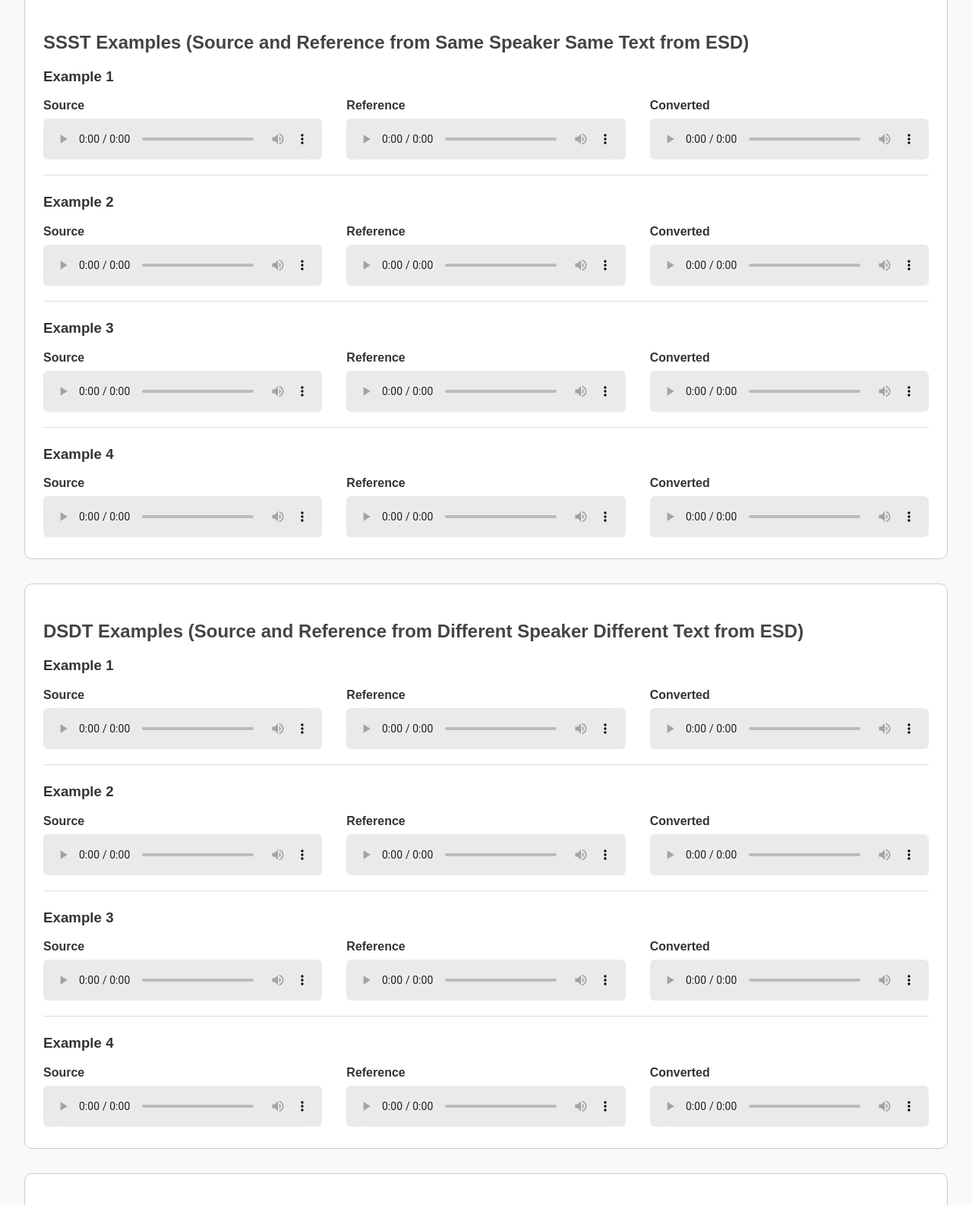
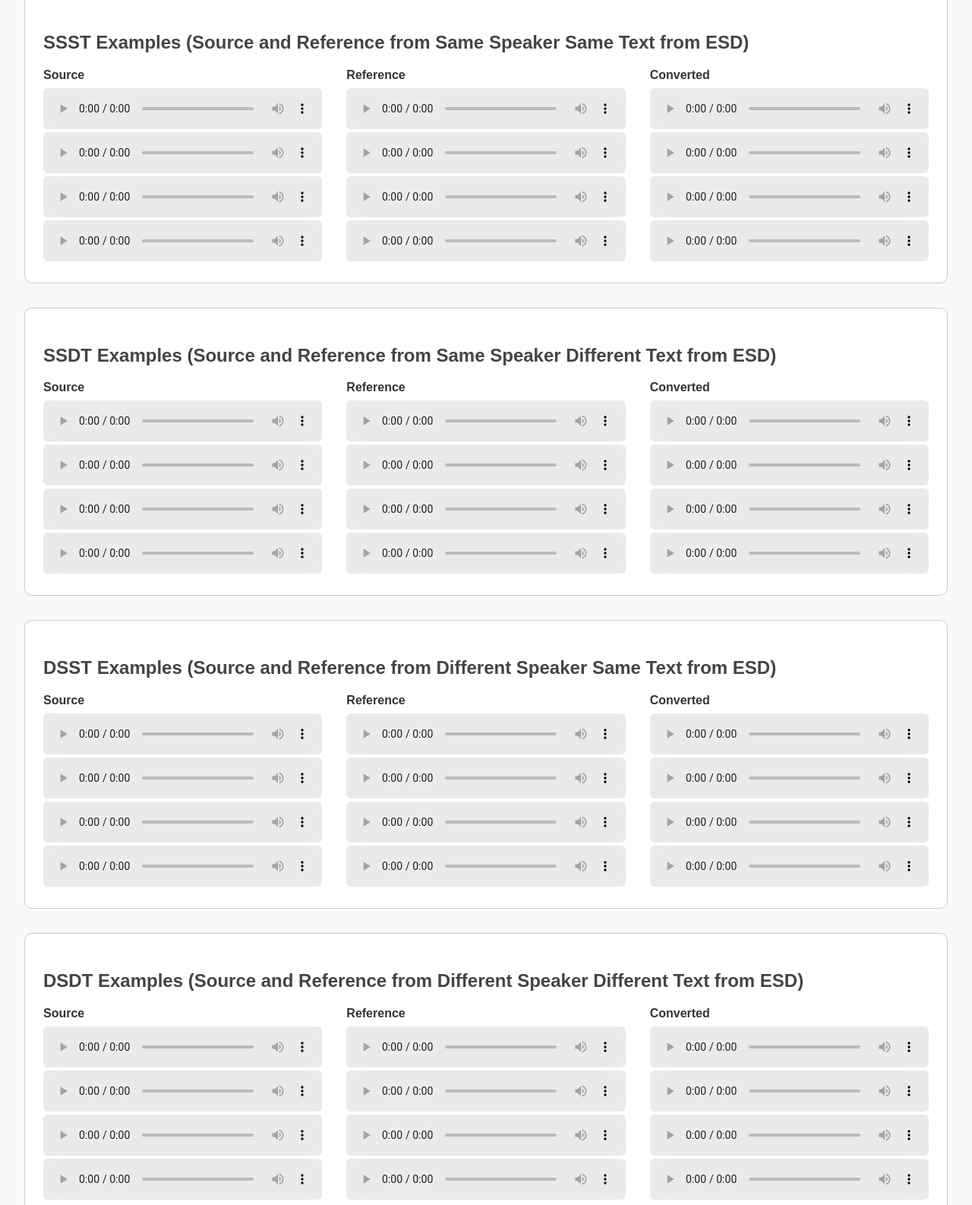
Before and after one commit to Soumya-dutta/a2a-zest, a plain HTML site: page index.html in a window 1280 px wide. Shown: the part 147-1733 px from the top of the page at 76% size. Drawn offline with Linux system fonts and the light colour scheme.

Commit message:
Add files via upload

```diff
--- a/index.html
+++ b/index.html
@@ -150,8 +150,7 @@
   <div class="example">
     <h2>SSST Examples (Source and Reference from Same Speaker Same Text from ESD)</h2>
 
-    <div class="sub-example">
-      <h3>Example 1</h3>
+
       <div class="audio-group">
         <figure class="audio-block">
           <figcaption>Source</figcaption>
@@ -166,69 +165,161 @@
           <audio controls src="samples/SSST/0012_000025--0012_000725.wav"></audio>
         </figure>
       </div>
-    </div>
 
-    <div class="sub-example">
-      <h3>Example 2</h3>
       <div class="audio-group">
         <figure class="audio-block">
-          <figcaption>Source</figcaption>
           <audio controls src="samples/SSST/0014_000029.wav"></audio>
         </figure>
         <figure class="audio-block">
-          <figcaption>Reference</figcaption>
           <audio controls src="samples/SSST/0014_000379.wav"></audio>
         </figure>
         <figure class="audio-block">
-          <figcaption>Converted</figcaption>
           <audio controls src="samples/SSST/0014_000029--0014_000379.wav"></audio>
+        </figure>
+      </div>
+
+      <div class="audio-group">
+        <figure class="audio-block">
+          <audio controls src="samples/SSST/0017_000026.wav"></audio>
+        </figure>
+        <figure class="audio-block">
+          <audio controls src="samples/SSST/0017_001076.wav"></audio>
+        </figure>
+        <figure class="audio-block">
+          <audio controls src="samples/SSST/0017_000026--0017_001076.wav"></audio>
+        </figure>
+      </div>
+
+      <div class="audio-group">
+        <figure class="audio-block">
+          <audio controls src="samples/SSST/0020_000036.wav"></audio>
+        </figure>
+        <figure class="audio-block">
+          <audio controls src="samples/SSST/0020_001436.wav"></audio>
+        </figure>
+        <figure class="audio-block">
+          <audio controls src="samples/SSST/0020_000036--0020_001436.wav"></audio>
         </figure>
       </div>
   </div>
 
-    <div class="sub-example">
-      <h3>Example 3</h3>
+  <!-- ====== SSDT GROUP ====== -->
+  <div class="example">
+    <h2>SSDT Examples (Source and Reference from Same Speaker Different Text from ESD)</h2>
       <div class="audio-group">
         <figure class="audio-block">
           <figcaption>Source</figcaption>
-          <audio controls src="samples/SSST/0017_000026.wav"></audio>
+          <audio controls src="samples/SSDT/0012_000028.wav"></audio>
         </figure>
         <figure class="audio-block">
           <figcaption>Reference</figcaption>
-          <audio controls src="samples/SSST/0017_001076.wav"></audio>
+          <audio controls src="samples/SSDT/0012_000385.wav"></audio>
         </figure>
         <figure class="audio-block">
           <figcaption>Converted</figcaption>
-          <audio controls src="samples/SSST/0017_000026--0017_001076.wav"></audio>
+          <audio controls src="samples/SSDT/0012_000028--0012_000385.wav"></audio>
+        </figure>
+      </div>
+
+
+      <div class="audio-group">
+        <figure class="audio-block">
+          <audio controls src="samples/SSDT/0015_000032.wav"></audio>
+        </figure>
+        <figure class="audio-block">
+          <audio controls src="samples/SSDT/0015_001073.wav"></audio>
+        </figure>
+        <figure class="audio-block">
+          <audio controls src="samples/SSDT/0015_000032--0015_001073.wav"></audio>
+        </figure>
+      </div>
+
+      <div class="audio-group">
+        <figure class="audio-block">
+          <audio controls src="samples/SSDT/0016_000035.wav"></audio>
+        </figure>
+        <figure class="audio-block">
+          <audio controls src="samples/SSDT/0016_001426.wav"></audio>
+        </figure>
+        <figure class="audio-block">
+          <audio controls src="samples/SSDT/0016_000035--0016_001426.wav"></audio>
+        </figure>
+      </div>
+
+
+      <div class="audio-group">
+        <figure class="audio-block">
+          <audio controls src="samples/SSDT/0018_000025.wav"></audio>
+        </figure>
+        <figure class="audio-block">
+          <audio controls src="samples/SSDT/0018_000730.wav"></audio>
+        </figure>
+        <figure class="audio-block">
+          <audio controls src="samples/SSDT/0018_000025--0018_000730.wav"></audio>
         </figure>
       </div>
   </div>
 
-    <div class="sub-example">
-      <h3>Example 4</h3>
+  <!-- ====== DSST GROUP ====== -->
+  <div class="example">
+    <h2>DSST Examples (Source and Reference from Different Speaker Same Text from ESD)</h2>
       <div class="audio-group">
         <figure class="audio-block">
           <figcaption>Source</figcaption>
-          <audio controls src="samples/SSST/0020_000036.wav"></audio>
+          <audio controls src="samples/DSST/0011_000023.wav"></audio>
         </figure>
         <figure class="audio-block">
           <figcaption>Reference</figcaption>
-          <audio controls src="samples/SSST/0020_001436.wav"></audio>
+          <audio controls src="samples/DSST/0013_000723.wav"></audio>
         </figure>
         <figure class="audio-block">
           <figcaption>Converted</figcaption>
-          <audio controls src="samples/SSST/0020_000036--0020_001436.wav"></audio>
+          <audio controls src="samples/DSST/0011_000023--0013_000723.wav"></audio>
         </figure>
       </div>
+
+
+      <div class="audio-group">
+        <figure class="audio-block">
+          <audio controls src="samples/DSST/0013_000044.wav"></audio>
+        </figure>
+        <figure class="audio-block">
+          <audio controls src="samples/DSST/0012_000394.wav"></audio>
+        </figure>
+        <figure class="audio-block">
+          <audio controls src="samples/DSST/0013_000044--0012_000394.wav"></audio>
+        </figure>
+      </div>
+
+      <div class="audio-group">
+        <figure class="audio-block">
+          <audio controls src="samples/DSST/0016_000025.wav"></audio>
+        </figure>
+        <figure class="audio-block">
+          <audio controls src="samples/DSST/0012_001425.wav"></audio>
+        </figure>
+        <figure class="audio-block">
+          <audio controls src="samples/DSST/0016_000025--0012_001425.wav"></audio>
+        </figure>
+      </div>
+
+
+      <div class="audio-group">
+        <figure class="audio-block">
+          <audio controls src="samples/DSST/0018_000036.wav"></audio>
+        </figure>
+        <figure class="audio-block">
+          <audio controls src="samples/DSST/0015_001086.wav"></audio>
+        </figure>
+        <figure class="audio-block">
+          <audio controls src="samples/DSST/0018_000036--0015_001086.wav"></audio>
+        </figure>
       </div>
   </div>
 
   <!-- ====== DSDT GROUP ====== -->
   <div class="example">
     <h2>DSDT Examples (Source and Reference from Different Speaker Different Text from ESD)</h2>
-
-    <div class="sub-example">
-      <h3>Example 1</h3>
       <div class="audio-group">
         <figure class="audio-block">
           <figcaption>Source</figcaption>
@@ -243,60 +334,41 @@
           <audio controls src="samples/DSDT/0013_000040--0012_000380.wav"></audio>
         </figure>
       </div>
-    </div>
 
-    <div class="sub-example">
-      <h3>Example 2</h3>
       <div class="audio-group">
         <figure class="audio-block">
-          <figcaption>Source</figcaption>
           <audio controls src="samples/DSDT/0014_000025.wav"></audio>
         </figure>
         <figure class="audio-block">
-          <figcaption>Reference</figcaption>
           <audio controls src="samples/DSDT/0011_000724.wav"></audio>
         </figure>
         <figure class="audio-block">
-          <figcaption>Converted</figcaption>
           <audio controls src="samples/DSDT/0014_000025--0011_000724.wav"></audio>
         </figure>
       </div>
-    </div>
 
-    <div class="sub-example">
-      <h3>Example 3</h3>
       <div class="audio-group">
         <figure class="audio-block">
-          <figcaption>Source</figcaption>
           <audio controls src="samples/DSDT/0019_000021.wav"></audio>
         </figure>
         <figure class="audio-block">
-          <figcaption>Reference</figcaption>
           <audio controls src="samples/DSDT/0016_001438.wav"></audio>
         </figure>
         <figure class="audio-block">
-          <figcaption>Converted</figcaption>
           <audio controls src="samples/DSDT/0019_000021--0016_001438.wav"></audio>
         </figure>
       </div>
-    </div>
 
-    <div class="sub-example">
-      <h3>Example 4</h3>
       <div class="audio-group">
         <figure class="audio-block">
-          <figcaption>Source</figcaption>
           <audio controls src="samples/DSDT/0020_000041.wav"></audio>
         </figure>
         <figure class="audio-block">
-          <figcaption>Reference</figcaption>
           <audio controls src="samples/DSDT/0015_001080.wav"></audio>
         </figure>
         <figure class="audio-block">
-          <figcaption>Converted</figcaption>
           <audio controls src="samples/DSDT/0020_000041--0015_001080.wav"></audio>
         </figure>
-      </div>
       </div>
   </div>
 
@@ -304,8 +376,6 @@
   <div class="example">
     <h2>UTE Examples (Source from ESD, Reference from CREMA-D)</h2>
 
-    <div class="sub-example">
-      <h3>Example 1</h3>
       <div class="audio-group">
         <figure class="audio-block">
           <figcaption>Source</figcaption>
@@ -320,69 +390,47 @@
           <audio controls src="samples/UTE/0011_000021--1003_TIE_FEA_XX.wav"></audio>
         </figure>
       </div>
-    </div>
 
-    <div class="sub-example">
-      <h3>Example 2</h3>
       <div class="audio-group">
         <figure class="audio-block">
-          <figcaption>Source</figcaption>
           <audio controls src="samples/UTE/0015_000034.wav"></audio>
         </figure>
         <figure class="audio-block">
-          <figcaption>Reference</figcaption>
           <audio controls src="samples/UTE/1043_TAI_DIS_XX.wav"></audio>
         </figure>
         <figure class="audio-block">
-          <figcaption>Converted</figcaption>
           <audio controls src="samples/UTE/0015_000034--1043_TAI_DIS_XX.wav"></audio>
         </figure>
       </div>
-    </div>
 
-    <div class="sub-example">
-      <h3>Example 3</h3>
       <div class="audio-group">
         <figure class="audio-block">
-          <figcaption>Source</figcaption>
           <audio controls src="samples/UTE/0016_000035.wav"></audio>
         </figure>
         <figure class="audio-block">
-          <figcaption>Reference</figcaption>
           <audio controls src="samples/UTE/1089_IOM_FEA_XX.wav"></audio>
         </figure>
         <figure class="audio-block">
-          <figcaption>Converted</figcaption>
           <audio controls src="samples/UTE/0016_000035--1089_IOM_FEA_XX.wav"></audio>
         </figure>
       </div>
-    </div>
 
-    <div class="sub-example">
-      <h3>Example 4</h3>
       <div class="audio-group">
         <figure class="audio-block">
-          <figcaption>Source</figcaption>
           <audio controls src="samples/UTE/0017_000038.wav"></audio>
         </figure>
         <figure class="audio-block">
-          <figcaption>Reference</figcaption>
           <audio controls src="samples/UTE/1057_IWL_DIS_XX.wav"></audio>
         </figure>
         <figure class="audio-block">
-          <figcaption>Converted</figcaption>
           <audio controls src="samples/UTE/0017_000038--1057_IWL_DIS_XX.wav"></audio>
         </figure>
-      </div>
       </div>
   </div>
 
   <!-- ====== USS GROUP ====== -->
   <div class="example">
     <h2>USS Examples (Source from TIMIT, Reference from ESD)</h2>
-
-    <div class="sub-example">
-      <h3>Example 1</h3>
       <div class="audio-group">
         <figure class="audio-block">
           <figcaption>Source</figcaption>
@@ -397,61 +445,45 @@
           <audio controls src="samples/USS/FSAH0_SI1874--0011_000373.wav"></audio>
         </figure>
       </div>
-    </div>
 
-    <div class="sub-example">
-      <h3>Example 2</h3>
+
       <div class="audio-group">
         <figure class="audio-block">
-          <figcaption>Source</figcaption>
           <audio controls src="samples/USS/MKLS0_SA1.wav"></audio>
         </figure>
         <figure class="audio-block">
-          <figcaption>Reference</figcaption>
           <audio controls src="samples/USS/0015_000746.wav"></audio>
         </figure>
         <figure class="audio-block">
-          <figcaption>Converted</figcaption>
           <audio controls src="samples/USS/MKLS0_SA1--0015_000746.wav"></audio>
         </figure>
       </div>
-    </div>
 
-    <div class="sub-example">
-      <h3>Example 3</h3>
+
       <div class="audio-group">
         <figure class="audio-block">
-          <figcaption>Source</figcaption>
           <audio controls src="samples/USS/MCPM0_SA2.wav"></audio>
         </figure>
         <figure class="audio-block">
-          <figcaption>Reference</figcaption>
           <audio controls src="samples/USS/0016_001089.wav"></audio>
         </figure>
         <figure class="audio-block">
-          <figcaption>Converted</figcaption>
           <audio controls src="samples/USS/MCPM0_SA2--0016_001089.wav"></audio>
         </figure>
       </div>
-    </div>
 
-    <div class="sub-example">
-      <h3>Example 4</h3>
+
       <div class="audio-group">
         <figure class="audio-block">
-          <figcaption>Source</figcaption>
           <audio controls src="samples/USS/FSAH0_SX74.wav"></audio>
         </figure>
         <figure class="audio-block">
-          <figcaption>Reference</figcaption>
           <audio controls src="samples/USS/0018_001441.wav"></audio>
         </figure>
         <figure class="audio-block">
-          <figcaption>Converted</figcaption>
           <audio controls src="samples/USS/FSAH0_SX74--0018_001441.wav"></audio>
         </figure>
       </div>
   </div>
-  </div>
 </body>
 </html>
```
Lines whose indentation alone changed are shown as unchanged.
